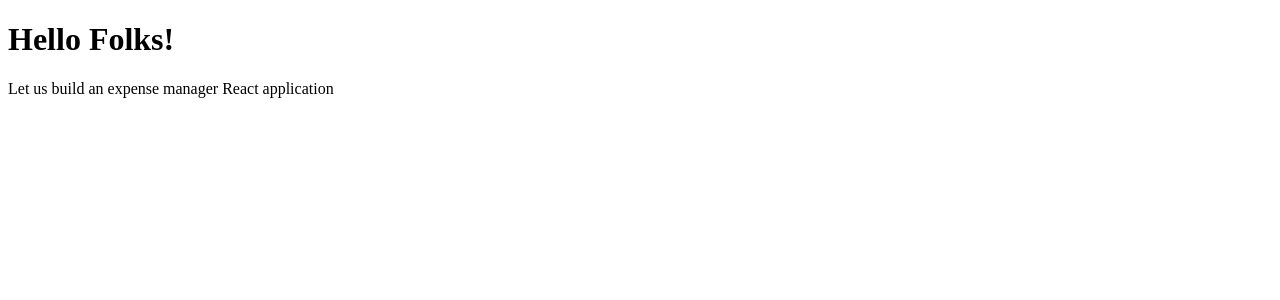
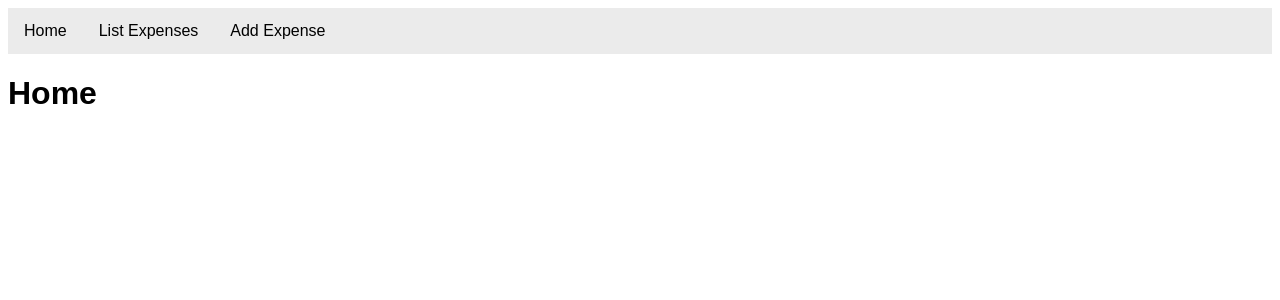
Before and after one commit to JuniorTak/expense-manager-app, a React (Create React App) app: page / in a window 1280 px wide. Shown: the top 300 px of the page. Built offline with nearby package versions, Linux system fonts and the light colour scheme.

Commit message:
Configure Router in the App component

```diff
--- a/src/App.js
+++ b/src/App.js
@@ -1,12 +1,38 @@
 import React from "react";
+import {
+  BrowserRouter as Router,
+  Link,
+  Routes,
+  Route
+} from 'react-router-dom';
+import './App.css';
+import Home from './components/Home';
+import ExpenseEntryItemList from './components/ExpenseEntryItemList';
+import ExpenseEntryItemForm from './components/ExpenseEntryItemForm';
 
 class App extends React.Component {
   render() {
     return (
-      <div>
-        <h1>Hello Folks!</h1>
-        <p>Let us build an expense manager React application</p>
-      </div>
+      <Router>
+        <nav>
+          <ul>
+            <li>
+              <Link to="/">Home</Link>
+            </li>
+            <li>
+              <Link to="/list">List Expenses</Link>
+            </li>
+            <li>
+              <Link to="/add">Add Expense</Link>
+            </li>
+          </ul>
+        </nav>
+        <Routes>
+          <Route path="/" element={<Home />} />
+          <Route path="/list" element={<ExpenseEntryItemList />} />
+          <Route path="/add" element={<ExpenseEntryItemForm />} />
+        </Routes>
+      </Router>
     );
   }
 }
```
